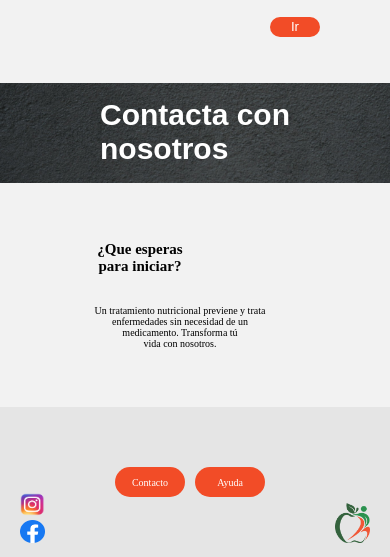
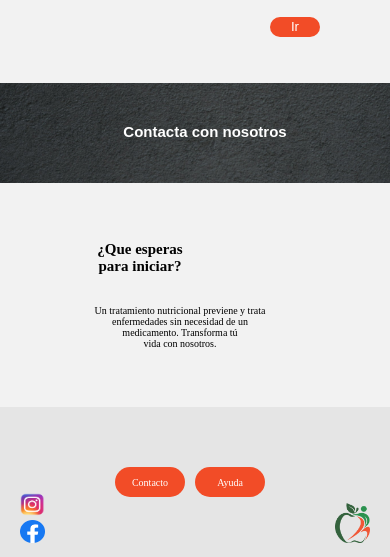
Before and after one commit to JAlejandroQuevedo/Nutri_Jac, a website: page index.html in a window 390 px wide. Shown: the part 1004-1561 px from the top of the page. Drawn offline with Linux system fonts and the light colour scheme; a web font is replaced by a local one.

Commit message:
cambios en responsive 350

```diff
--- a/scss/layout/media/_350.scss
+++ b/scss/layout/media/_350.scss
@@ -130,6 +130,12 @@
         .r-1{
             margin-left: 100px;
             margin-bottom: 3px;
+            a{
+                h2{
+                    margin-right: 80px;
+                    font-size: 15px;
+                }
+            }
         }
     }
 
```
Also changed, not shown: css/style.css, 1 other file.
